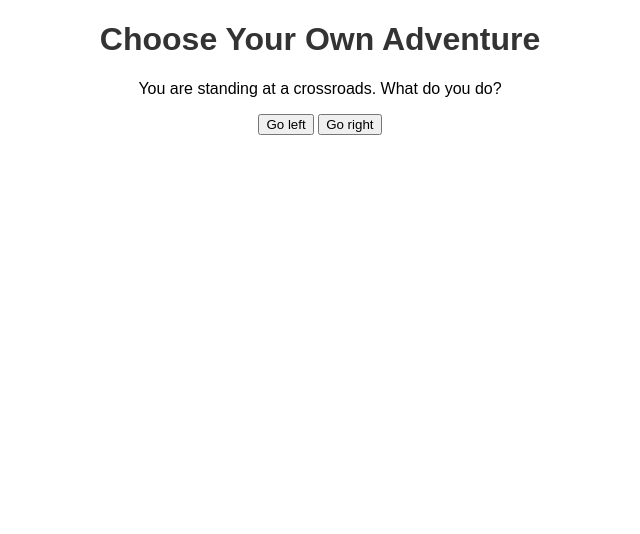
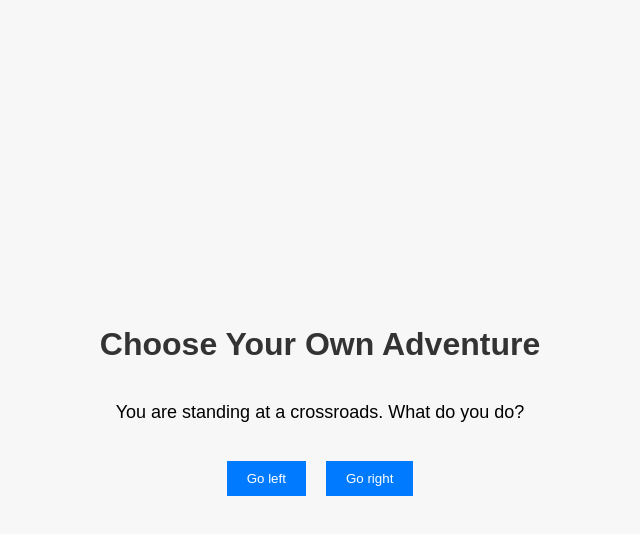
Before and after one commit to piuhpjshsui/vaishali, a plain HTML site: page index.html in a window 1280 px wide. Shown: the whole page, without its empty margins (320-960 px from the left). Drawn offline with Linux system fonts and the light colour scheme.

Commit message:
Update index.html

```diff
--- a/index.html
+++ b/index.html
@@ -8,17 +8,43 @@
         body {
             font-family: Arial, sans-serif;
             text-align: center;
+            background-color: #f7f7f7;
+            margin: 0;
+            padding: 0;
+            display: flex;
+            flex-direction: column;
+            justify-content: center;
+            align-items: center;
+            height: 100vh;
         }
         h1 {
             color: #333;
+        }
+        p {
+            font-size: 18px;
+            max-width: 600px;
+        }
+        .choices {
+            display: flex;
+            margin-top: 20px;
+        }
+        .choice-button {
+            padding: 10px 20px;
+            background-color: #007BFF;
+            color: white;
+            border: none;
+            cursor: pointer;
+            margin: 0 10px;
         }
     </style>
 </head>
 <body>
     <h1>Choose Your Own Adventure</h1>
     <p id="story">You are standing at a crossroads. What do you do?</p>
-    <button id="choiceA">Go left</button>
-    <button id="choiceB">Go right</button>
+    <div class="choices">
+        <button class="choice-button" id="choiceA">Go left</button>
+        <button class="choice-button" id="choiceB">Go right</button>
+    </div>
 
     <script>
         const story = document.getElementById('story');
```
